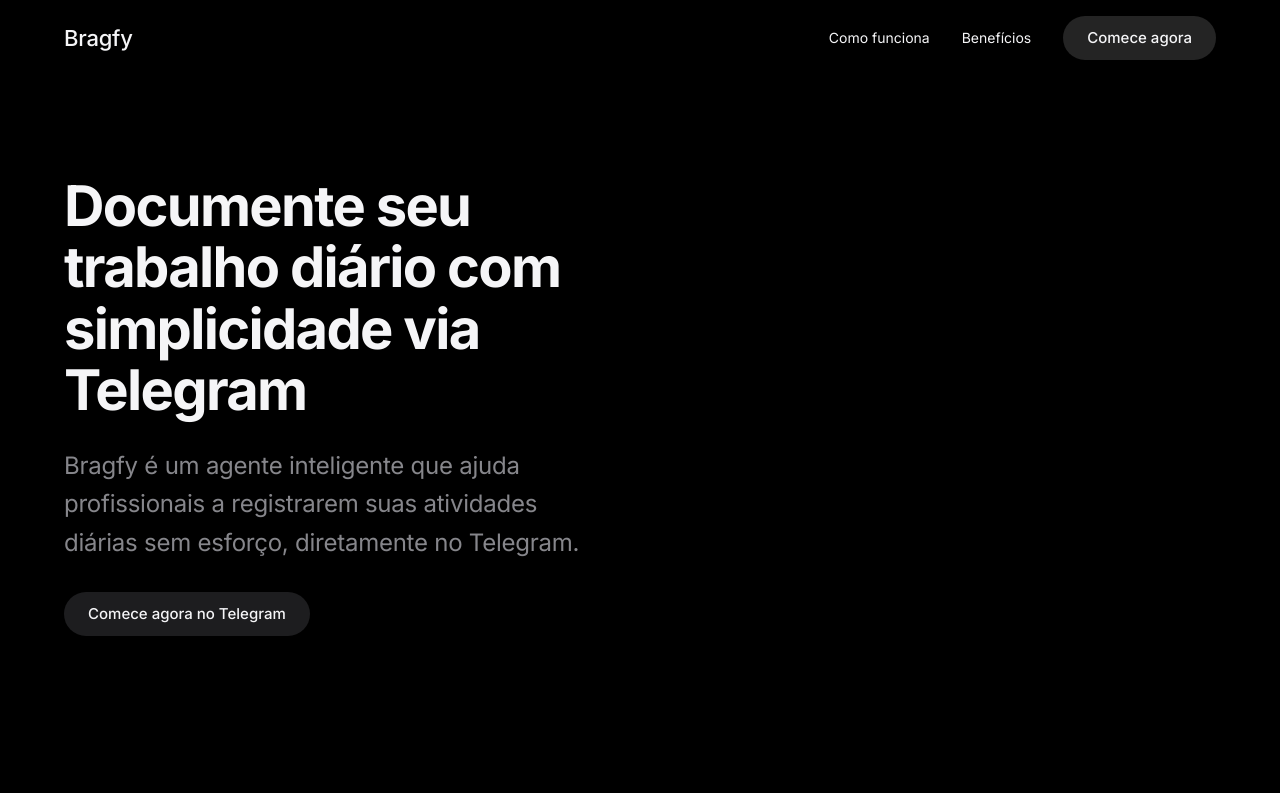
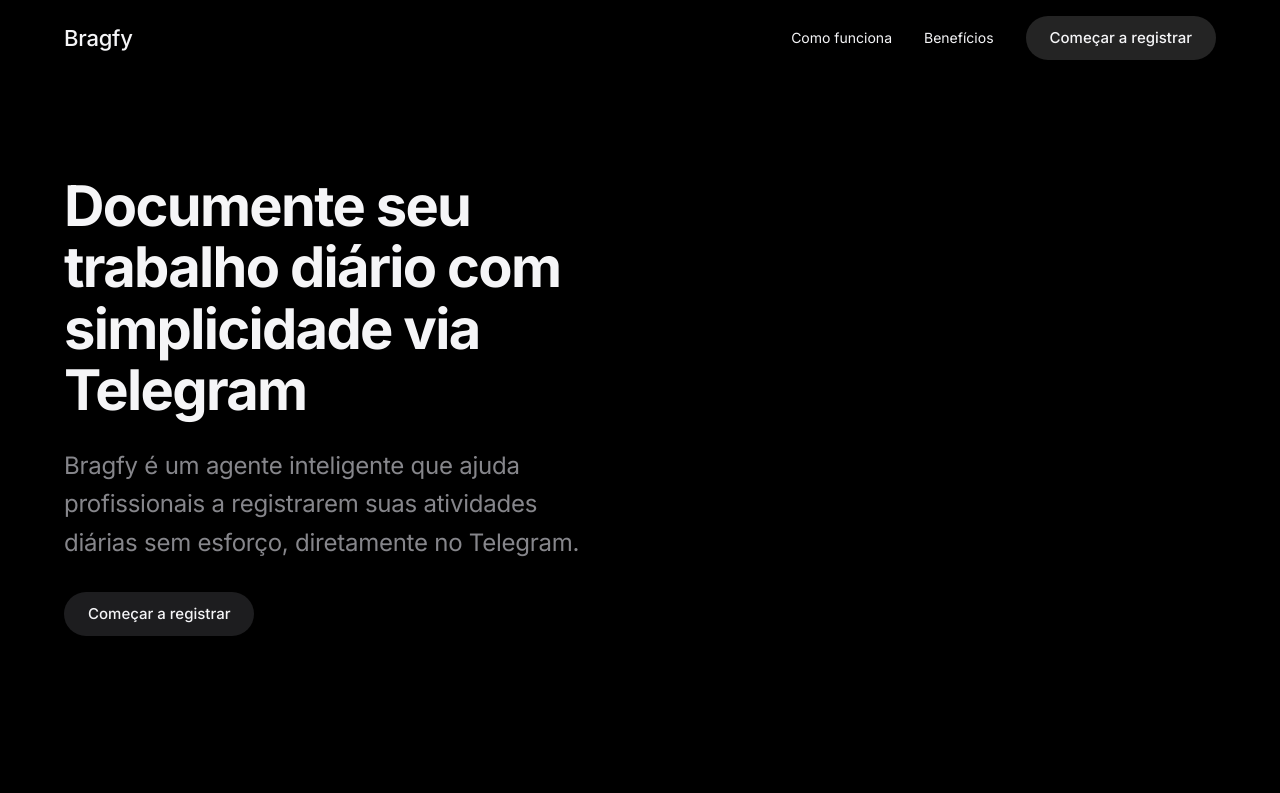
Before and after one commit to baltazarparra/bragfy-site, a plain HTML site: page index.html in a window 1280 px wide. Shown: the top 793 px of the page. Drawn offline with nearby package versions, Linux system fonts and the light colour scheme.

Commit message:
feat: Update 8

```diff
--- a/index.html
+++ b/index.html
@@ -159,7 +159,11 @@
             <li><a href="#como-funciona">Como funciona</a></li>
             <li><a href="#beneficios">Benefícios</a></li>
             <li>
-              <a href="#comece-agora" class="btn btn-secondary">Comece agora</a>
+              <a
+                href="https://t.me/bragfy_bot?start=landing"
+                class="btn btn-secondary"
+                >Começar a registrar</a
+              >
             </li>
           </ul>
         </nav>
@@ -180,7 +184,7 @@
             <a
               href="https://t.me/bragfy_bot?start=landing"
               class="btn btn-primary"
-              >Comece agora no Telegram</a
+              >Começar a registrar</a
             >
           </div>
           <div class="hero-image">
@@ -419,7 +423,7 @@
           <a
             href="https://t.me/bragfy_bot?start=landing"
             class="btn btn-primary btn-large"
-            >Iniciar com Bragfy no Telegram</a
+            >Começar a registrar</a
           >
         </div>
       </section>
```
